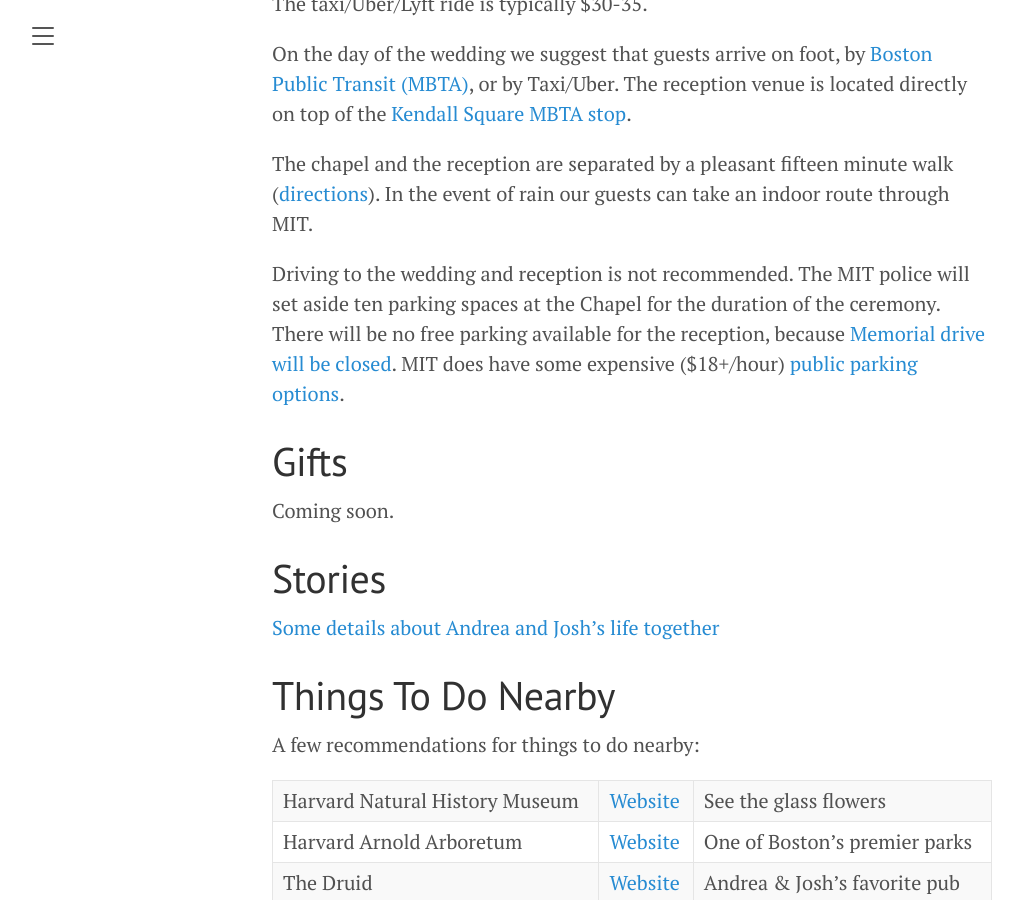
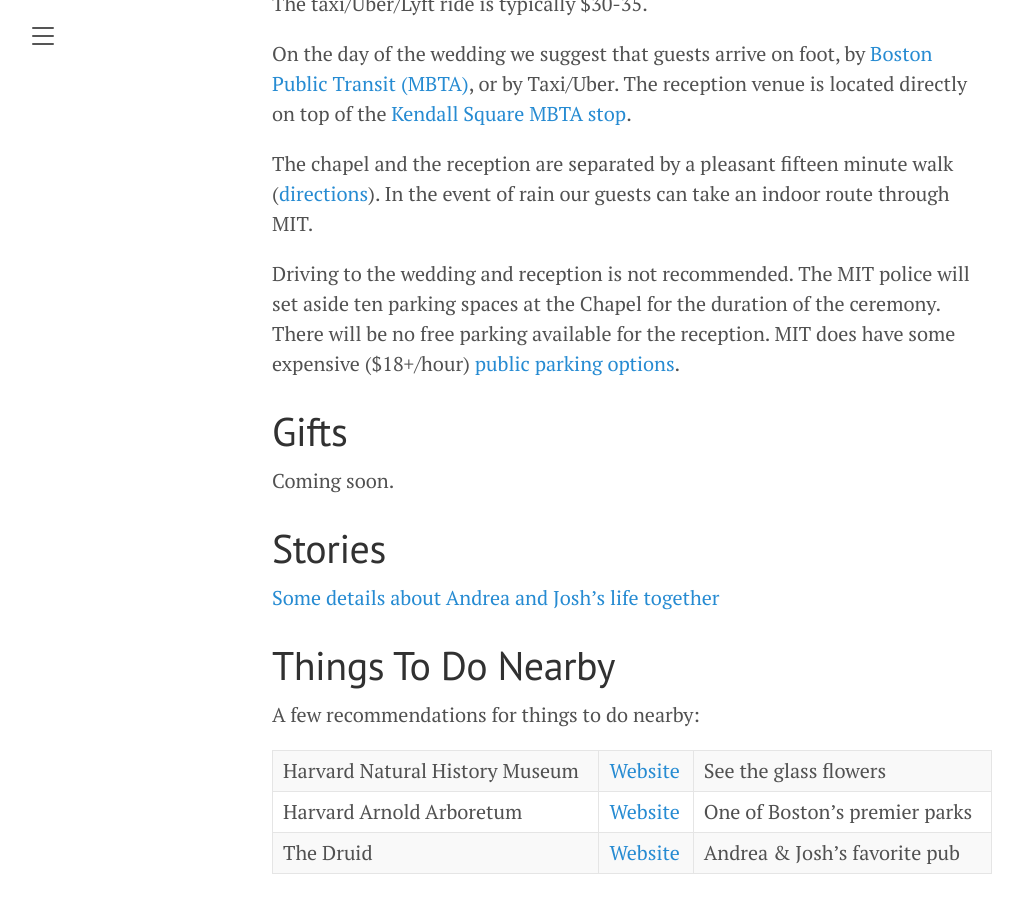
Before and after one commit to JoshBradshaw/andreajosh.github.io, a Jekyll site: the page built from _posts/2023-12-30-overview.md, in a window 1280 px wide and 900 px high, scrolled down 2212 px. Shown: the whole window, without its empty margins (8-1031 px from the left). Built offline with Jekyll 4.4.1, drawn with Linux system fonts in a browser that asks for light colours.

Commit message:
Update 2023-12-30-overview.md

```diff
--- a/_posts/2023-12-30-overview.md
+++ b/_posts/2023-12-30-overview.md
@@ -50,7 +50,7 @@ On the day of the wedding we suggest that guests arrive on foot, by [Boston Publ
 
 The chapel and the reception are separated by a pleasant fifteen minute walk ([directions](https://www.google.com/maps/dir/MIT+Chapel,+48+Massachusetts+Ave,+Cambridge,+MA+02139,+United+States/MIT+Museum,+Gambrill+Center,+314+Main+St,+Cambridge,+MA+02142,+United+States/@42.3611752,-71.11131,14z/data=!4m14!4m13!1m5!1m1!1s0x89e37a0081ab0b7d:0xfd6b535be007b424!2m2!1d-71.0941349!2d42.3583155!1m5!1m1!1s0x89e37754d18b40ef:0xcba82b413cc2736d!2m2!1d-71.0863641!2d42.362114!3e2?entry=ttu)). In the event of rain our guests can take an indoor route through MIT.
 
-Driving to the wedding and reception is not recommended. The MIT police will set aside ten parking spaces at the Chapel for the duration of the ceremony. There will be no free parking available for the reception, because [Memorial drive will be closed](https://www.cambridgema.gov/streetsandtransportation/memorialdrive). MIT does have some expensive ($18+/hour) [public parking options](https://web.mit.edu/facilities/transportation/parking/visitors/public_parking.html).
+Driving to the wedding and reception is not recommended. The MIT police will set aside ten parking spaces at the Chapel for the duration of the ceremony. There will be no free parking available for the reception. MIT does have some expensive ($18+/hour) [public parking options](https://web.mit.edu/facilities/transportation/parking/visitors/public_parking.html).
 
 # Gifts
 
```
